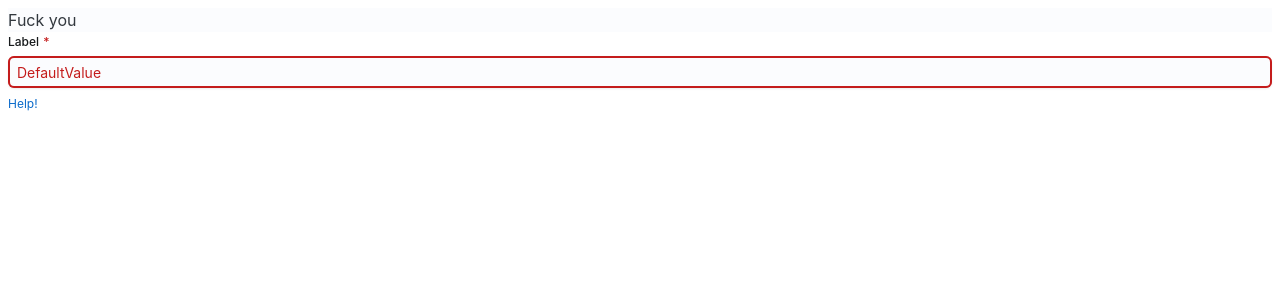
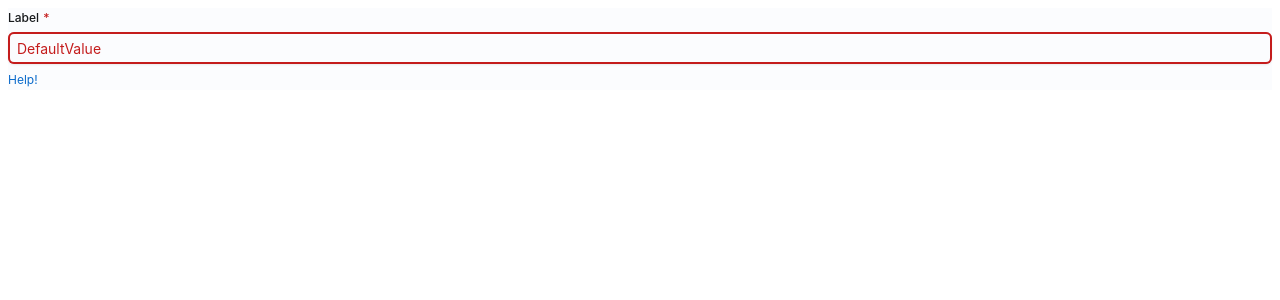
Before and after one commit to caryj567/JoyUI1, a React (Create React App) app: page / in a window 1280 px wide. Shown: the top 300 px of the page. Built offline with nearby package versions, Linux system fonts and the light colour scheme.

Commit message:
Update Center.tsx

```diff
--- a/src/Center.tsx
+++ b/src/Center.tsx
@@ -14,7 +14,7 @@ export default function BasicButtons()
     return (
 
         <Box>
-        <Sheet>Fuck you</Sheet>
+        <Sheet>
       <FormControl
         id="Id"
         required
@@ -37,6 +37,7 @@ export default function BasicButtons()
           Help!
         </FormHelperText>
       </FormControl>
+            </Sheet>
         </Box>
 
         );
```
